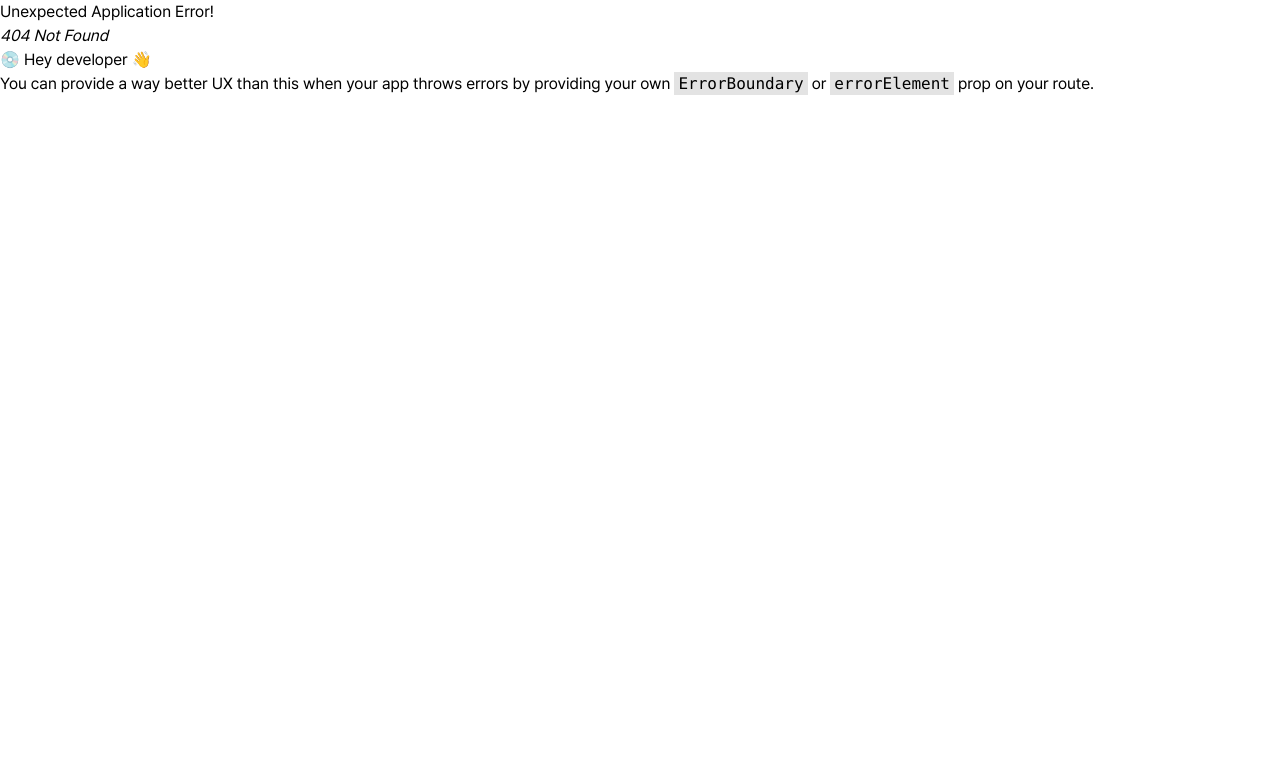
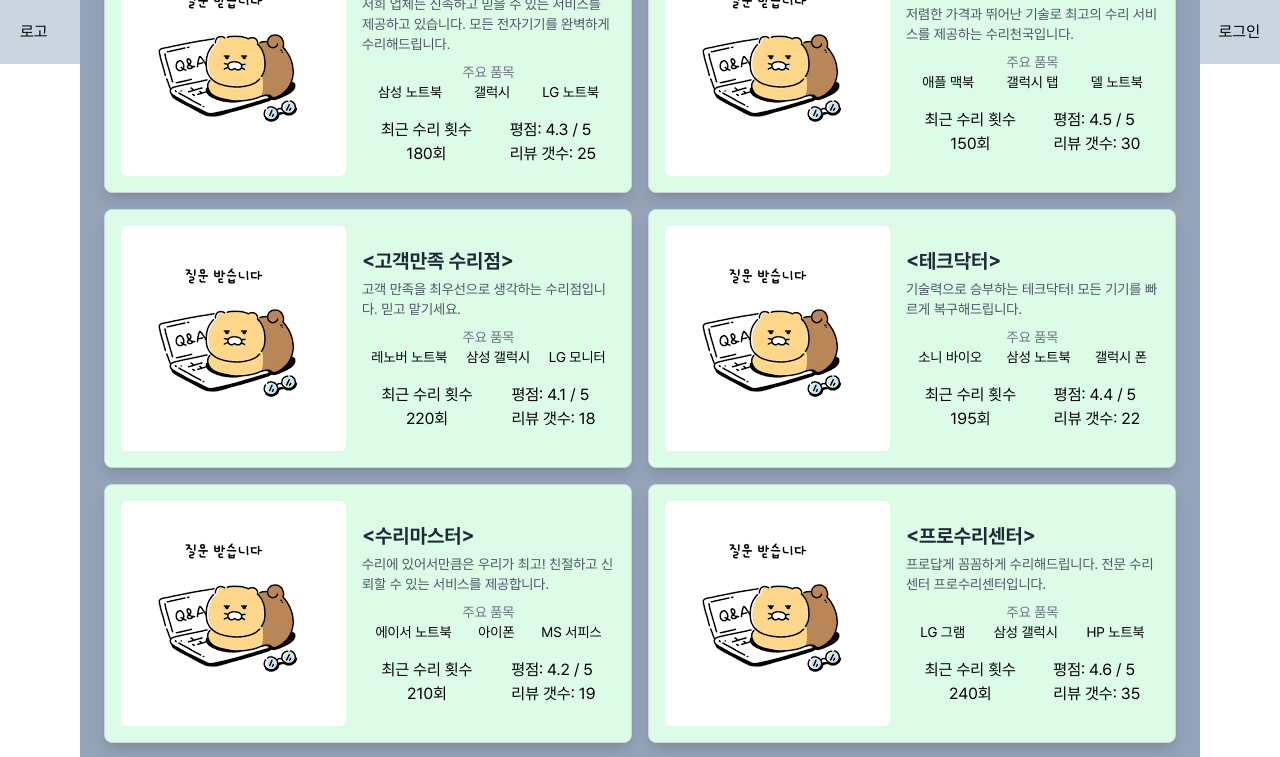
Before and after one commit to DUDADIDO/FIXER, a React (Vite) app in the folder FE/: page /storesearch in a window 1280 px wide. Before the commit this address had no page. Shown: the top 757 px of the page. Built offline with nearby package versions, Linux system fonts and the light colour scheme.

Commit message:
feat: 업체검색 리스트

```diff
--- a/FE/eslint.config.js
+++ b/FE/eslint.config.js
@@ -29,6 +29,8 @@ export default [
       ...react.configs['jsx-runtime'].rules,
       ...reactHooks.configs.recommended.rules,
       'react/jsx-no-target-blank': 'off',
+      "no-unused-vars": "off",
+      "react/prop-types": "off",
       'react-refresh/only-export-components': [
         'warn',
         { allowConstantExport: true },
--- /dev/null
+++ b/FE/src/components/storesearch/StoreInfoCard.jsx
@@ -0,0 +1,49 @@
+import { useState, useEffect } from "react";
+
+export default function StoreInfoCard({ data }) {
+  const {
+    logo,
+    name,
+    description,
+    supported_features,
+    repair_count,
+    score,
+    review_cnt,
+  } = data;
+
+  return (
+    <div className="bg-green-100 border border-gray-300 rounded-lg p-4 shadow-lg flex items-center space-x-4">
+      <img
+        src={logo}
+        alt={`${name} logo`}
+        className=" object-cover rounded-md"
+      />
+      <div>
+        <p className="text-xl font-bold text-gray-800">{`<${name}>`}</p>
+        <p className="text-gray-600 mt-1 text-sm">{description}</p>
+        <div>
+          <p className="text-gray-500 mt-2 text-sm text-center">주요 품목</p>
+          <div className="flex justify-around">
+            {supported_features.map((feature) => {
+              return (
+                <p key={feature} className="text-sm">
+                  {feature}
+                </p>
+              );
+            })}
+          </div>
+        </div>
+        <div className="flex justify-around items-center mt-4">
+          <div className="flex flex-col items-center">
+            <p>최근 수리 횟수</p>
+            <p>{repair_count}회</p>
+          </div>
+          <div>
+            <p>평점: {score} / 5</p>
+            <p>리뷰 갯수: {review_cnt}</p>
+          </div>
+        </div>
+      </div>
+    </div>
+  );
+}
--- /dev/null
+++ b/FE/src/components/storesearch/StoreList.jsx
@@ -0,0 +1,107 @@
+import { useState, useEffect } from "react";
+
+import StoreInfoCard from "./StoreInfoCard.jsx";
+import chunsik from "../../../public/chunsik.png";
+
+const dummy = [
+  {
+    id: 1,
+    name: "ABC 수리센터",
+    description:
+      "저희 업체는 신속하고 믿을 수 있는 서비스를 제공하고 있습니다. 모든 전자기기를 완벽하게 수리해드립니다.",
+    supported_features: ["삼성 노트북", "갤럭시", "LG 노트북"],
+    repair_count: 180,
+    score: 4.3,
+    review_cnt: 25,
+    logo: chunsik,
+  },
+  {
+    id: 2,
+    name: "수리천국",
+    description:
+      "저렴한 가격과 뛰어난 기술로 최고의 수리 서비스를 제공하는 수리천국입니다.",
+    supported_features: ["애플 맥북", "갤럭시 탭", "델 노트북"],
+    repair_count: 150,
+    score: 4.5,
+    review_cnt: 30,
+    logo: chunsik,
+  },
+  {
+    id: 3,
+    name: "고객만족 수리점",
+    description: "고객 만족을 최우선으로 생각하는 수리점입니다. 믿고 맡기세요.",
+    supported_features: ["레노버 노트북", "삼성 갤럭시", "LG 모니터"],
+    repair_count: 220,
+    score: 4.1,
+    review_cnt: 18,
+    logo: chunsik,
+  },
+  {
+    id: 4,
+    name: "테크닥터",
+    description:
+      "기술력으로 승부하는 테크닥터! 모든 기기를 빠르게 복구해드립니다.",
+    supported_features: ["소니 바이오", "삼성 노트북", "갤럭시 폰"],
+    repair_count: 195,
+    score: 4.4,
+    review_cnt: 22,
+    logo: chunsik,
+  },
+  {
+    id: 5,
+    name: "수리마스터",
+    description:
+      "수리에 있어서만큼은 우리가 최고! 친절하고 신뢰할 수 있는 서비스를 제공합니다.",
+    supported_features: ["에이서 노트북", "아이폰", "MS 서피스"],
+    repair_count: 210,
+    score: 4.2,
+    review_cnt: 19,
+    logo: chunsik,
+  },
+  {
+    id: 6,
+    name: "프로수리센터",
+    description:
+      "프로답게 꼼꼼하게 수리해드립니다. 전문 수리센터 프로수리센터입니다.",
+    supported_features: ["LG 그램", "삼성 갤럭시", "HP 노트북"],
+    repair_count: 240,
+    score: 4.6,
+    review_cnt: 35,
+    logo: chunsik,
+  },
+  {
+    id: 7,
+    name: "기기천재",
+    description:
+      "모든 전자기기를 완벽하게 수리해드립니다. 신뢰할 수 있는 기기천재입니다.",
+    supported_features: ["갤럭시 노트북", "애플 아이패드", "델 모니터"],
+    repair_count: 165,
+    score: 4.3,
+    review_cnt: 28,
+    logo: chunsik,
+  },
+  {
+    id: 8,
+    name: "노트북 메카닉스",
+    description: "노트북 수리 전문 메카닉스입니다. 빠르고 정확하게 수리합니다.",
+    supported_features: ["MS 서피스", "애플 맥북", "삼성 노트북"],
+    repair_count: 230,
+    score: 4.7,
+    review_cnt: 32,
+    logo: chunsik,
+  },
+];
+
+export default function StoreList() {
+  return (
+    <div className="flex w-full h-full p-4 space-y-4">
+      <div className="flex flex-wrap w-full">
+        {dummy.map((store) => (
+          <div key={store.id} className="w-1/2 p-2">
+            <StoreInfoCard data={store} />
+          </div>
+        ))}
+      </div>
+    </div>
+  );
+}
--- /dev/null
+++ b/FE/src/pages/StoreSearchPage.jsx
@@ -0,0 +1,16 @@
+import { useState, useEffect } from "react";
+
+import StoreList from "../components/storesearch/StoreList";
+
+export default function StoreSearch() {
+  return (
+    <div>
+      <div>
+        <p>검색창</p>
+      </div>
+      <div className="flex justify-center items-center h-full w-full bg-slate-400">
+        <StoreList />
+      </div>
+    </div>
+  );
+}
```
Also changed, not shown: FE/src/App.jsx (+7 -5 lines).
